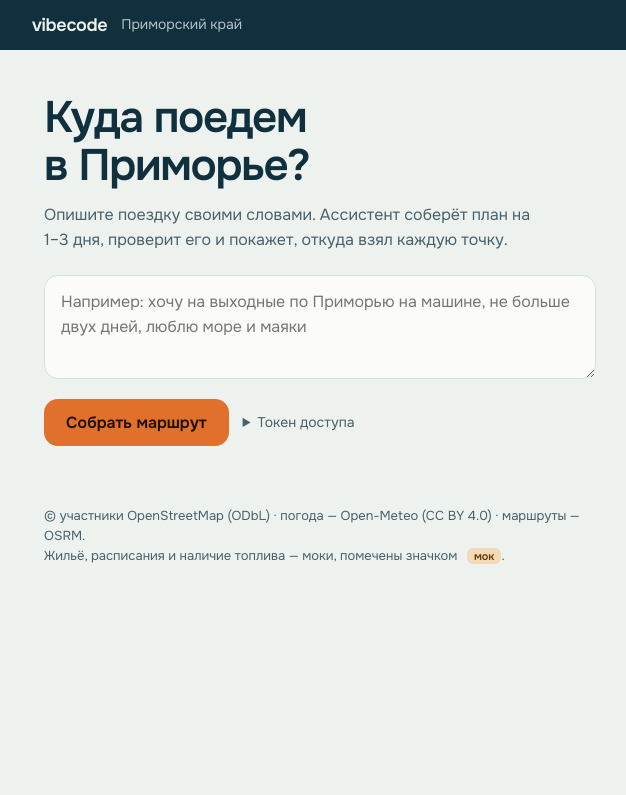
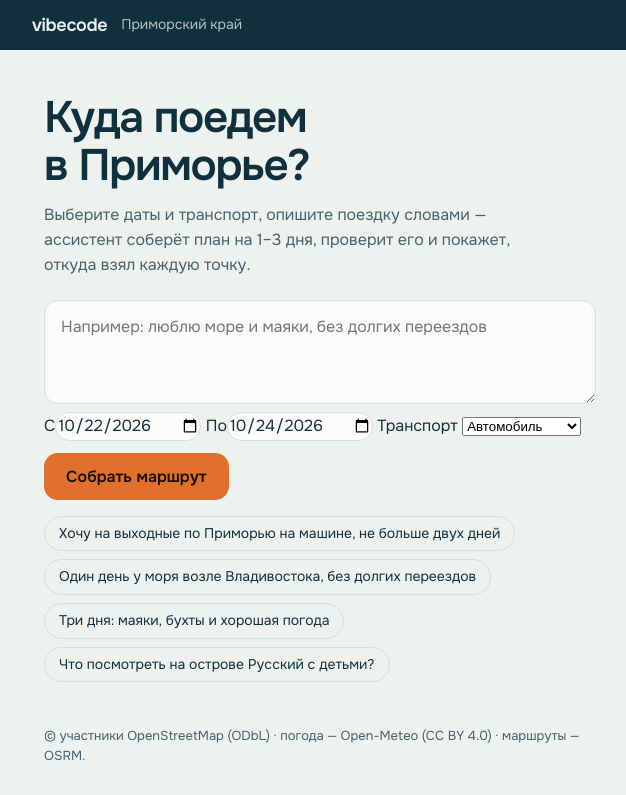
Before and after one commit to MikhaelCat/vibecode, a website: page src/frontend/index.html in a window 1280 px wide. Shown: the top 795 px of the page, 0-626 px from the left. Drawn offline with nearby package versions, Linux system fonts and the light colour scheme; no server answers; grey boxes are pictures that could not be loaded; a web font is replaced by a local one.

Commit message:
feat(frontend): add date and transport controls

```diff
--- a/src/frontend/index.html
+++ b/src/frontend/index.html
@@ -22,13 +22,25 @@
   <section class="panel">
     <div class="hero">
       <h1>Куда поедем<br>в Приморье?</h1>
-      <p class="lead">Опишите поездку своими словами. Ассистент соберёт план на 1–3 дня, проверит его и покажет, откуда взял каждую точку.</p>
+      <p class="lead">Выберите даты и транспорт, опишите поездку словами — ассистент соберёт план на 1–3 дня, проверит его и покажет, откуда взял каждую точку.</p>
       <form id="form">
         <textarea id="q" rows="3" maxlength="600" required
-          placeholder="Например: хочу на выходные по Приморью на машине, не больше двух дней, люблю море и маяки"></textarea>
+          placeholder="Например: люблю море и маяки, без долгих переездов"></textarea>
+        <div class="controls">
+          <label class="field"><span>С</span><input id="start_date" type="date" required></label>
+          <label class="field"><span>По</span><input id="end_date" type="date" required></label>
+          <label class="field"><span>Транспорт</span>
+            <select id="transport">
+              <option value="car">Автомобиль</option>
+              <option value="foot">Пешком</option>
+              <option value="bike">Велосипед</option>
+              <option value="transit">Автобус / поезд</option>
+            </select>
+          </label>
+        </div>
         <div class="row">
           <button id="go" class="btn" type="submit">Собрать маршрут</button>
-          <details class="token"><summary>Токен доступа</summary>
+          <details class="token" id="token-box" hidden><summary>Токен доступа</summary>
             <input id="token" type="password" placeholder="APP_TOKEN, если задан на сервере" autocomplete="off">
           </details>
         </div>
@@ -57,8 +69,7 @@
     </article>
 
     <footer class="foot">
-      © участники OpenStreetMap (ODbL) · погода — Open-Meteo (CC BY 4.0) · маршруты — OSRM.<br>
-      Жильё, расписания и наличие топлива — моки, помечены значком <b class="mock">мок</b>.
+      © участники OpenStreetMap (ODbL) · погода — Open-Meteo (CC BY 4.0) · маршруты — OSRM.
     </footer>
   </section>
 
```
